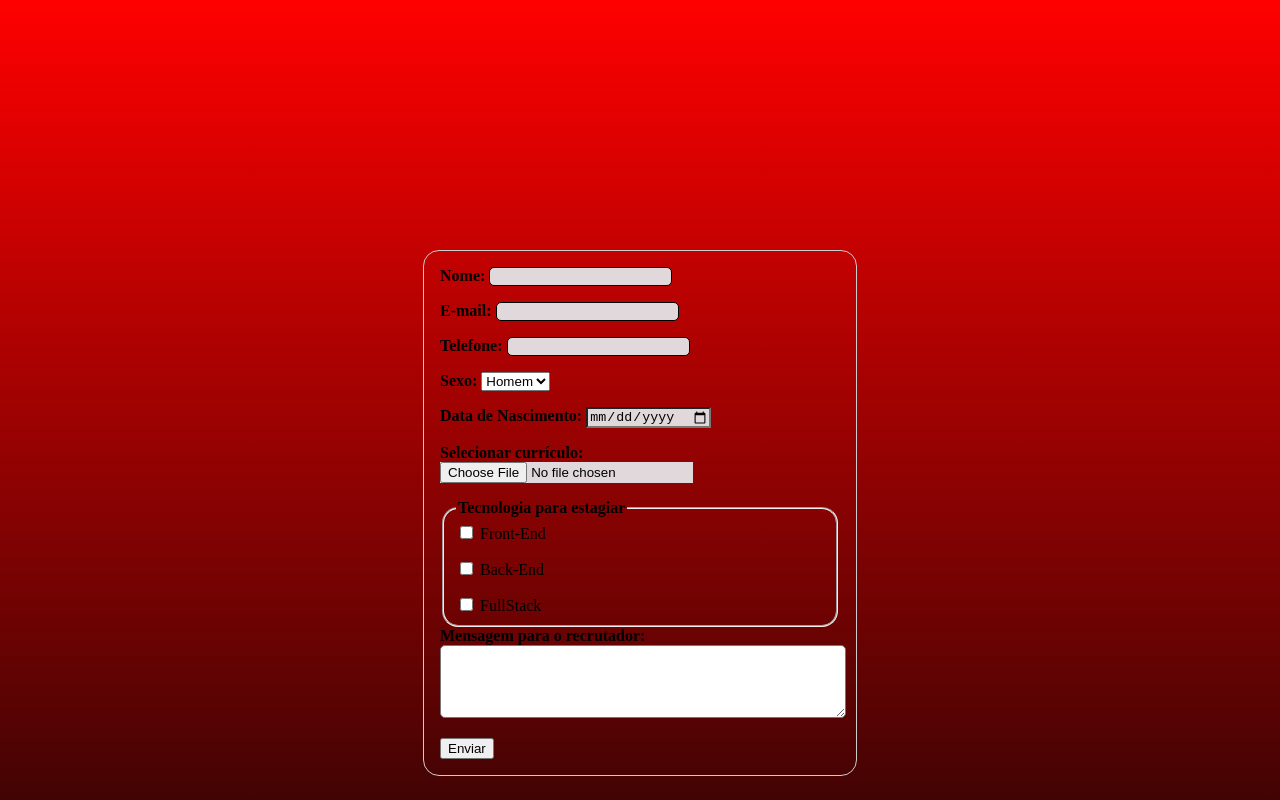
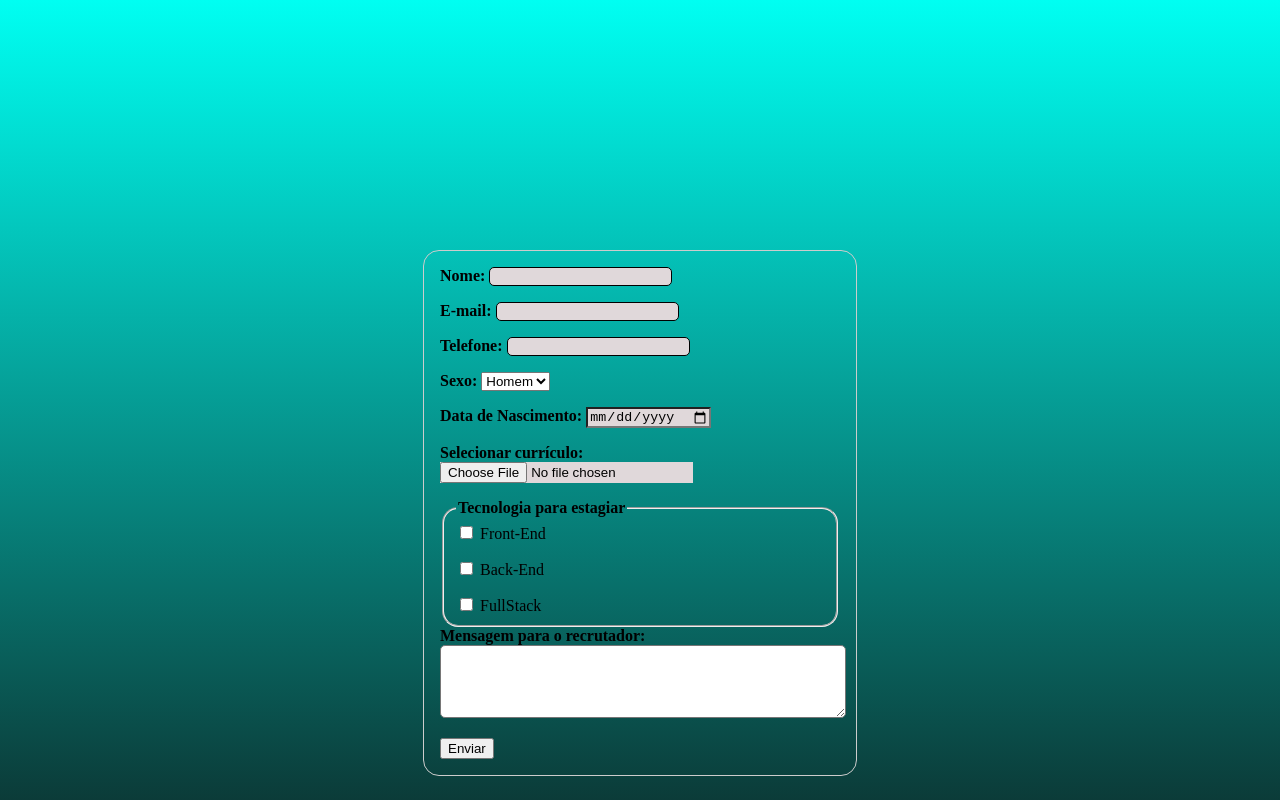
Before and after one commit to YagoB16/formulario, a plain HTML site: page index.html in a window 1280 px wide. Shown: the top 800 px of the page. Drawn offline with Linux system fonts and the light colour scheme.

Commit message:
Update forms.css
Alterei a cor da página

```diff
--- a/forms.css
+++ b/forms.css
@@ -4,7 +4,7 @@
     padding: 1em;
     border: 0.1px solid #ccc;
     border-radius: 1em;
-    background-image: linear-gradient(red, rgb(14, 4, 4));
+    background-image: linear-gradient(rgb(0, 255, 242), rgb(14, 4, 4));
 
 }
 input{
```
